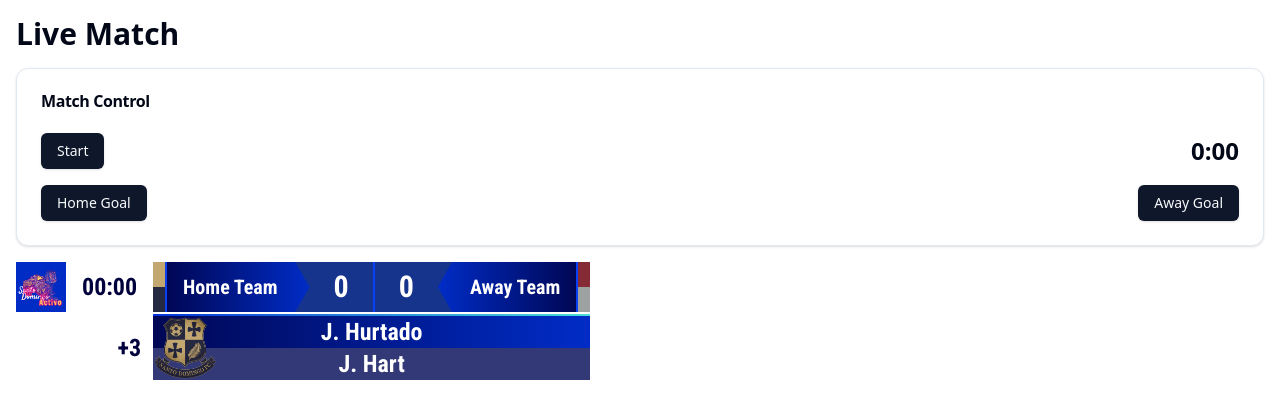
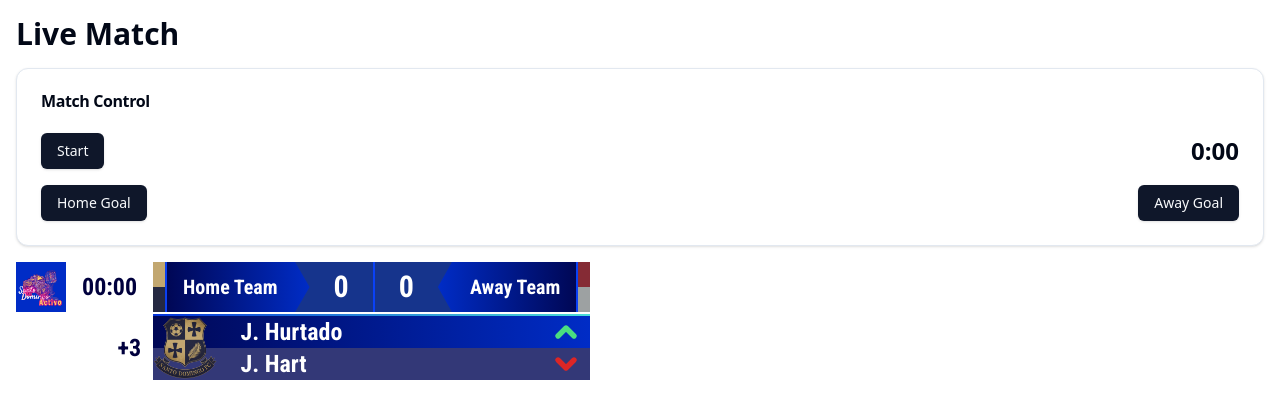
Before and after one commit to Kuroikuma/soccer-score, a Next.js app: page /live in a window 1280 px wide. Shown: the top 418 px of the page. Built offline with nearby package versions, Linux system fonts and the light colour scheme.

Commit message:
refactor: Update EventSubstitution component layout and add icons for substitutions

```diff
--- a/components/scoreboard/EventMatch.tsx
+++ b/components/scoreboard/EventMatch.tsx
@@ -2,7 +2,6 @@ import { useEffect, useState } from 'react'
 import { useEventStore } from '@/store/useEvent'
 import { useTeamStore } from '@/store/useTeam'
 import { useTimeStore } from '@/store/useTime'
-import { ChevronUp } from 'lucide-react'
 import { CardPlayers } from './CardsPlayers'
 import EventSubstitution from './EventSubstitution'
 import { formatName } from '@/lib/utils'
--- a/components/scoreboard/EventSubstitution.tsx
+++ b/components/scoreboard/EventSubstitution.tsx
@@ -1,4 +1,6 @@
 import { EventNotification } from './EventMatch'
+import { ChevronDown, ChevronUp } from 'lucide-react'
+
 
 interface EventSubstitutionProps {
   notification: EventNotification
@@ -25,7 +27,7 @@ const EventSubstitution = ({ notification }: EventSubstitutionProps) => {
       </div>
       <div className="flex flex-col h-[100%] w-full">
         <div
-          className="h-[50%] w-full flex justify-center items-center"
+          className="h-[50%] w-full flex justify-between items-center pl-[20%] pr-2"
           style={{
             background:
               'linear-gradient(90deg, rgba(0,7,85,1) 0%, rgba(0,44,198,1) 100%)',
@@ -34,11 +36,13 @@ const EventSubstitution = ({ notification }: EventSubstitutionProps) => {
           <span className="text-white text-center text-2xl font-bold">
             {notification.substitute}
           </span>
+          <ChevronUp strokeWidth={4} className="h-8 w-8 font-bold text-green-400 " />
         </div>
-        <div className="h-[50%] bg-[rgba(0,7,85,.8)] w-full flex justify-center items-center">
+        <div className="h-[50%] bg-[rgba(0,7,85,.8)] w-full flex justify-between items-center pl-[20%] pr-2">
           <span className="text-white text-2xl font-bold">
             {notification.replacement}
           </span>
+          <ChevronDown strokeWidth={4} className="h-8 w-8 font-bold text-red-600 " />
         </div>
       </div>
     </div>
```
